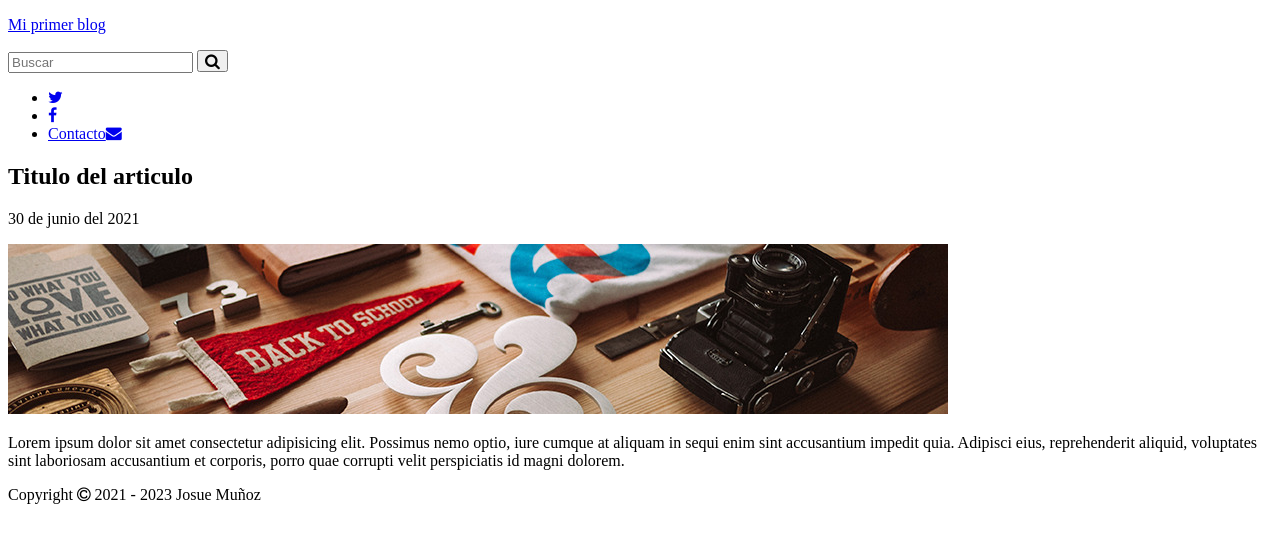
After one commit to ooJOSUEoo/blog_practica, a PHP site: the page made by single.php in a window 1280 px wide. The commit adds this page. Shown: the top 543 px of the page. Run offline with PHP 8.4, Linux system fonts and the light colour scheme; some libraries are stand-ins or nearby versions.

Commit message:
Creando la pagina de los articulos

```diff
--- /dev/null
+++ b/single.php
@@ -0,0 +1,4 @@
+<?php
+require 'admin/config.php';
+require 'views/single.view.php';
+?>
--- a/views/header.php
+++ b/views/header.php
@@ -16,7 +16,7 @@
     <header>
         <div class="contenedor">
             <div class="logo izquierda">
-                <p><a href="#">Mi primer blog</a></p>
+                <p><a href="<?php echo RUTA; ?>">Mi primer blog</a></p>
             </div>
             <div class="derecha">
                 <form name="busqueda" class="buscar" action="<?php echo RUTA; ?>/buscar.php" method="get">
--- a/views/index.view.php
+++ b/views/index.view.php
@@ -3,7 +3,7 @@
     <div class="contenedor">
         <div class="post">
             <article>
-                <h2 class="titulo">Titulo del articulo</h2>
+                <h2 class="titulo"><a href="#">Titulo del articulo</a></h2>
                 <p class="fecha">30 de junio del 2021</p>
                 <div class="thumb">
                     <a href="#">
@@ -16,7 +16,7 @@
         </div>
         <div class="post">
             <article>
-                <h2 class="titulo">Titulo del articulo</h2>
+                <h2 class="titulo"><a href="#">Titulo del articulo</a></h2>
                 <p class="fecha">30 de junio del 2021</p>
                 <div class="thumb">
                     <a href="#">
--- /dev/null
+++ b/views/single.view.php
@@ -0,0 +1,18 @@
+<?php require'header.php' ?>
+
+    <div class="contenedor">
+        <div class="post">
+            <article>
+                <h2 class="titulo">Titulo del articulo</h2>
+                <p class="fecha">30 de junio del 2021</p>
+                <div class="thumb">
+                    <a href="#">
+                        <img src="<?php echo RUTA; ?>/imagenes/1.jpeg" alt="">
+                    </a>
+                </div>
+                <p class="extracto">Lorem ipsum dolor sit amet consectetur adipisicing elit. Possimus nemo optio, iure cumque at aliquam in sequi enim sint accusantium impedit quia. Adipisci eius, reprehenderit aliquid, voluptates sint laboriosam accusantium et corporis, porro quae corrupti velit perspiciatis id magni dolorem.</p>
+            </article>
+        </div>
+    </div>
+
+<?php require'footer.php' ?>
```
